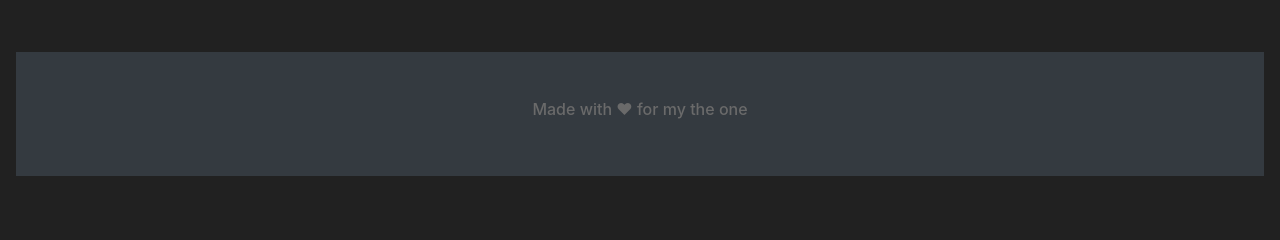
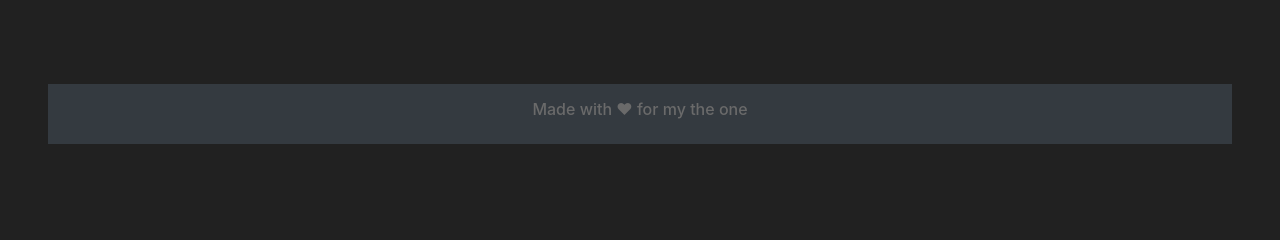
Before and after one commit to E-chess/Achievement-Page, a Flask app: page /achievement in a window 1280 px wide. Shown: the part 213-453 px from the top of the page. Run offline with Flask 2, Linux system fonts and the light colour scheme; data that the repository does not hold is empty; some libraries are stand-ins or nearby versions.

Commit message:
Improved achievement.html

```diff
--- a/market/templates/base.html
+++ b/market/templates/base.html
@@ -52,7 +52,7 @@
         crossorigin="anonymous"></script>
 </body>
 <footer>
-    <div class="position-relative overflow-hidden p-3 p-md-5 m-md-3 text-center bg-dark">
+    <div class="position-relative overflow-hidden p-3 m-md-5 text-center bg-dark">
         <h6>Made with ❤ for my the one</h6>
     </div>
 </footer>
```
